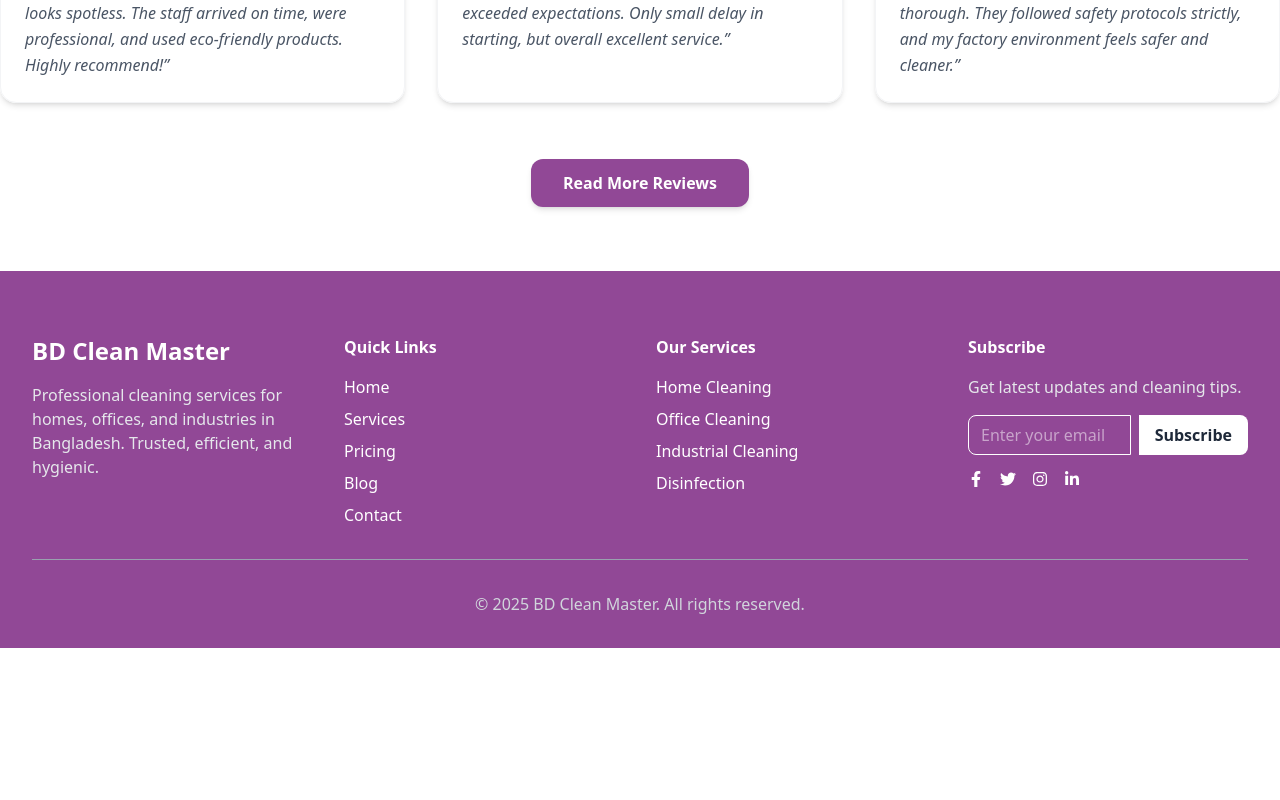
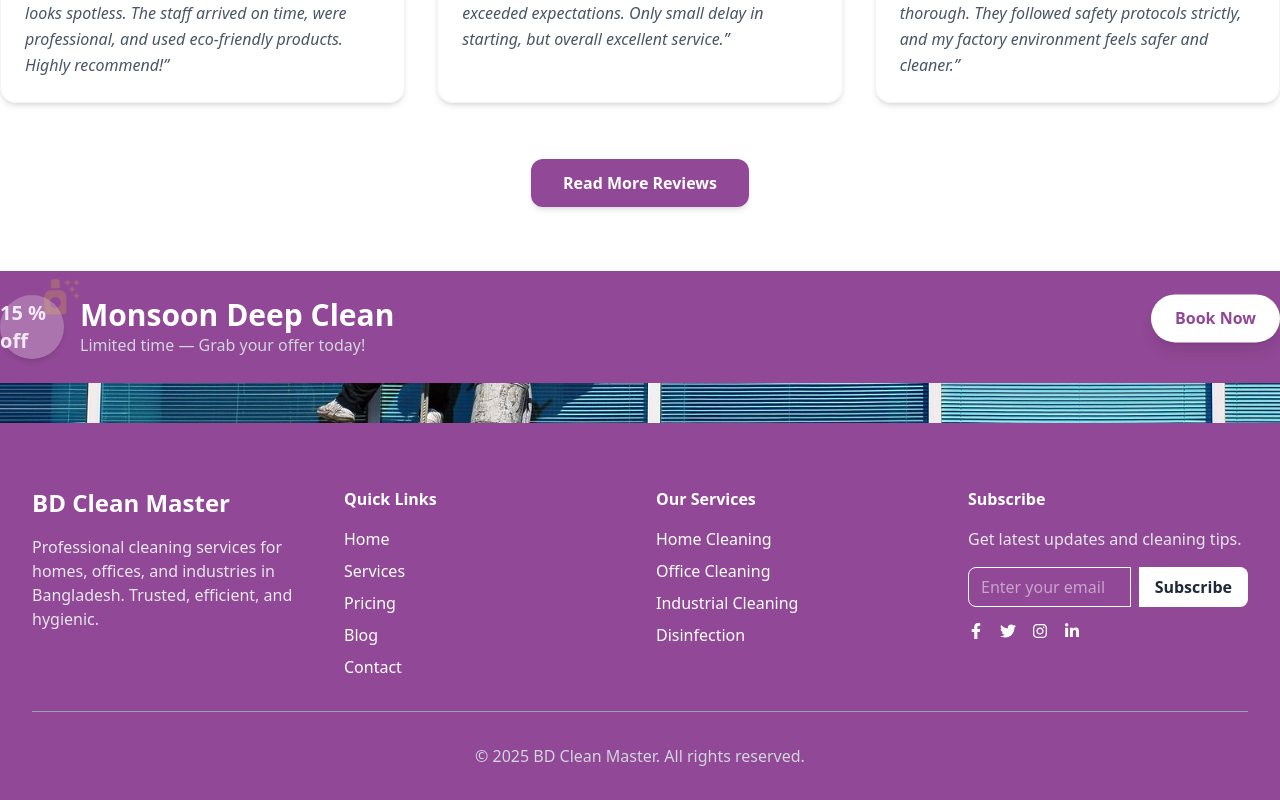
Before and after one commit to MISFOfficial/BD-Clean-Master, a React (Vite) app: page / in a window 1280 px wide. Shown: the part 3385-4185 px from the top of the page. Before the commit the page ends 4033 px from the top, so only its background shows below. Built offline with nearby package versions, Linux system fonts and the light colour scheme.

Commit message:
Promo Banner sections added

```diff
--- a/src/Pages/Home/Home.jsx
+++ b/src/Pages/Home/Home.jsx
@@ -5,6 +5,7 @@ import HowItWorks from './HowItWorks/HowItWorks';
 import CoverageAreas from './CoverageAreas/CoverageAreas';
 import TrustSection from './TrustSection/TrustSection';
 import Testimonials from './Testimonials/Testimonials';
+import PromoBanner from './PromoBanner/PromoBanner';
 
 const Home = () => {
     return (
@@ -44,6 +45,12 @@ const Home = () => {
                 </div>
             </div>
 
+            <div className='primary-color mb-10'>
+                <div className='max-w-7xl mx-auto px-4 sm:px-6 lg:px-0 '>
+                   <PromoBanner></PromoBanner>
+                </div>
+            </div>
+
         </div>
     );
 };
--- /dev/null
+++ b/src/Pages/Home/PromoBanner/PromoBanner.jsx
@@ -0,0 +1,54 @@
+import { Link } from "react-router";
+import { FaTimes } from "react-icons/fa";
+import { FaSprayCanSparkles } from "react-icons/fa6";
+
+const PromoBanner = ({
+    // id = "promo-banner",
+    message = "Monsoon Deep Clean",
+    discountText = "15",
+    // ctaLink = "/book",
+    ctaText = "Book Now",
+}) => {
+
+    return (
+        <div className="">
+            <div >
+                <div className="flex flex-col md:flex-row items-center justify-between gap-6 py-6">
+                    {/* Left content */}
+                    <div className="flex items-center gap-4 text-center md:text-left">
+                        <div className="relative flex items-center justify-center w-16 h-16 rounded-full text-light  text-xl font-bold shadow-md  bg-[#ffffff46]  animate-pulse">
+                            {discountText} % off
+                            <FaSprayCanSparkles className="absolute -top-2 -right-2 text-yellow-300 animate-ping" />
+                        </div>
+                        <div>
+                            <h2 className="text-2xl md:text-3xl font-extrabold text-light">
+                                {message}
+                            </h2>
+                            <p className="text-sm md:text-base text-dim-light">
+                                Limited time — Grab your offer today!
+                            </p>
+                        </div>
+                    </div>
+
+                    {/* CTA + Close */}
+                    <div className="flex items-center gap-4">
+                        <Link
+
+                            className="px-6 py-3 rounded-full secondery-color primary-text font-semibold shadow-lg hover:scale-105 transition-transform animate-bounce"
+                        >
+                            {ctaText}
+                        </Link>
+                        {/* <button
+                            aria-label="Dismiss banner"
+                            className="p-2 rounded-full hover:bg-white/20 transition"
+                        >
+                            <FaTimes className="w-5 h-5" />
+                        </button> */}
+                    </div>
+                </div>
+            </div>
+        </div>
+    );
+};
+
+export default PromoBanner;
```
